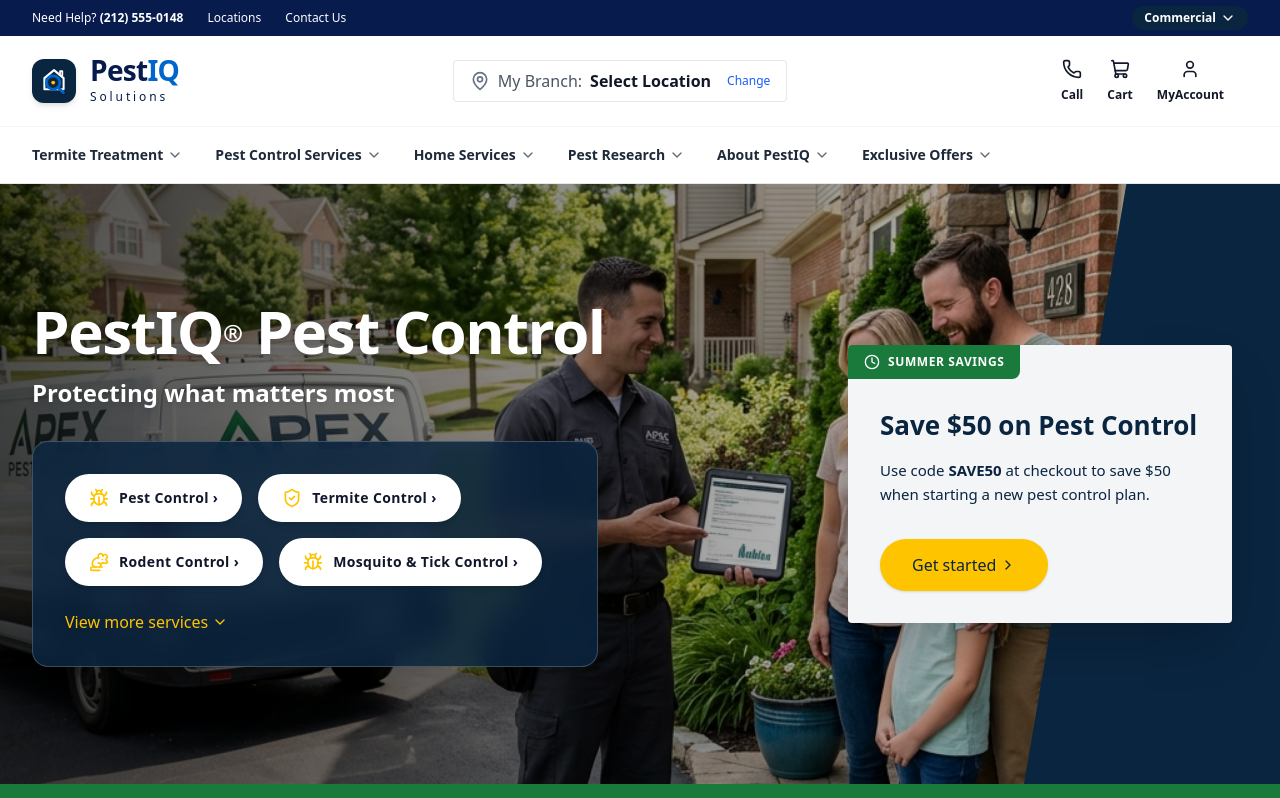
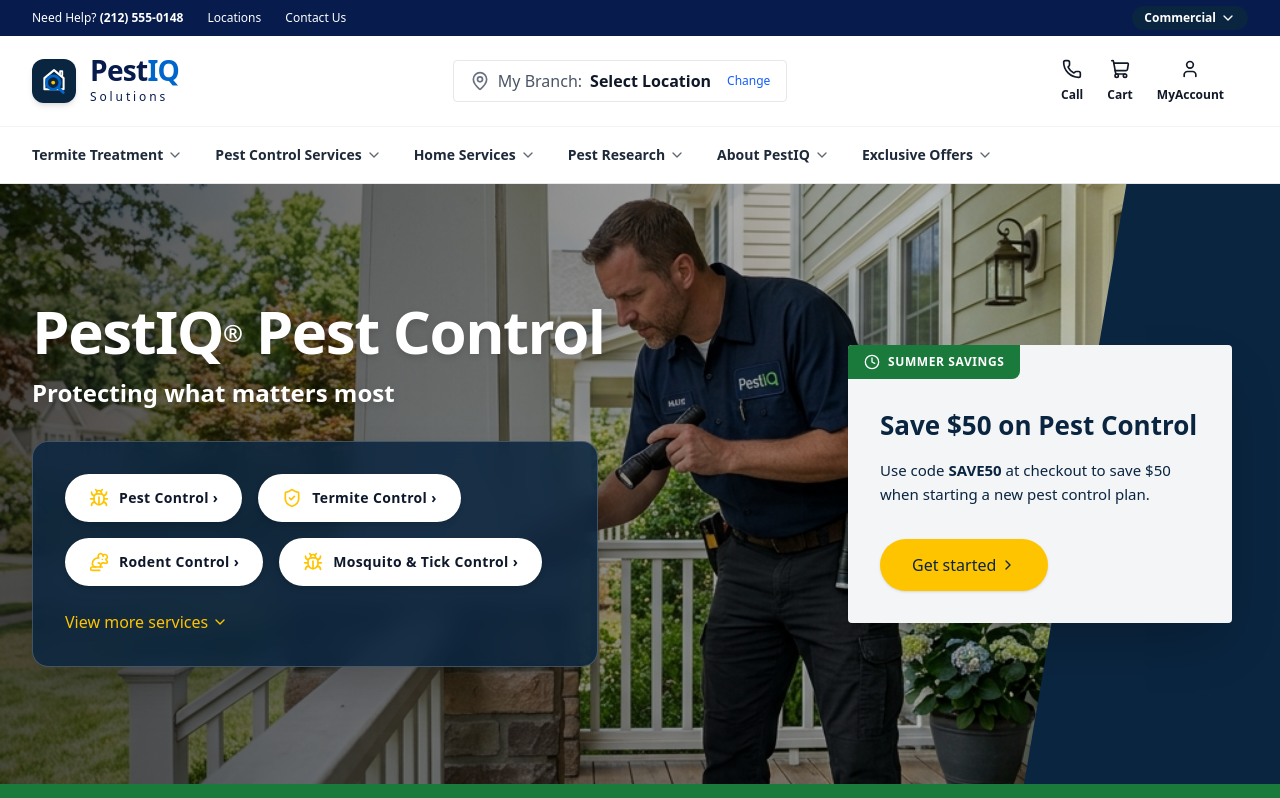
Before and after one commit to WebDesigner019/pestiq-solution-web, a Next.js app: page / in a window 1280 px wide. Shown: the top 798 px of the page. Built offline with nearby package versions, Linux system fonts and the light colour scheme.

Commit message:
Replace APEX van photo with PestIQ technician image, fix broken Pest Library images, and center Mega Menu to prevent right-edge clipping

```diff
--- a/app/about/page.tsx
+++ b/app/about/page.tsx
@@ -38,7 +38,7 @@
             </div>
             <div className="h-[280px] rounded-xl overflow-hidden border border-gray-200 shadow-md">
               <img
-                src="/images/pest-technician-pro.png"
+                src="/images/pestiq-technician-home.jpg"
                 alt="PestIQ pest control technician performing a residential inspection"
                 className="w-full h-full object-cover"
               />
--- a/app/page.tsx
+++ b/app/page.tsx
@@ -22,14 +22,14 @@
     {
       name: "Bed Bugs",
       icon: <BedDouble className="w-7 h-7" />,
-      image: "/images/bedroom.jpg",
+      image: "/images/bed-bug-mattress.png",
       description: "Careful inspection and treatment planning for suspected bed bug activity.",
       link: "/pests/bed-bugs"
     },
     {
       name: "Centipedes",
       icon: <BugOff className="w-7 h-7" />,
-      image: "/images/centipede.jpg",
+      image: "/images/spider-web.png",
       description: "Fast-moving pests typically found in damp, dark areas of the home.",
       link: "/pests/centipedes-millipedes"
     },
@@ -43,42 +43,42 @@
     {
       name: "Mice & Rats",
       icon: <Rat className="w-7 h-7" />,
-      image: "/images/rodent.jpg",
+      image: "/images/rodent-mouse.png",
       description: "Help with mice, droppings, travel paths, and possible entry gaps.",
       link: "/pests/rodents"
     },
     {
       name: "Mosquito",
       icon: <Mosquito className="w-7 h-7" />,
-      image: "/images/mosquito.jpg",
+      image: "/images/mosquito-macro.png",
       description: "Seasonal exterior service based on shade, water, and breeding conditions.",
       link: "/pests/mosquitoes"
     },
     {
       name: "Spiders",
       icon: <Bug className="w-7 h-7" />,
-      image: "/images/spider.jpg",
+      image: "/images/spider-web.png",
       description: "Web reduction, activity assessment, and practical prevention planning.",
       link: "/pests/spiders"
     },
     {
       name: "Termites",
       icon: <BugOff className="w-7 h-7" />,
-      image: "/images/termite.jpg",
+      image: "/images/ant-macro.jpg",
       description: "Comprehensive protection against wood-destroying insects.",
       link: "/pests/termites"
     },
     {
       name: "Ticks",
       icon: <Bug className="w-7 h-7" />,
-      image: "/images/tick.jpg",
+      image: "/images/mosquito-macro.png",
       description: "Protect your family and pets from tick-borne diseases.",
       link: "/pests/ticks"
     },
     {
       name: "Wildlife",
       icon: <Rat className="w-7 h-7" />,
-      image: "/images/wildlife.jpg",
+      image: "/images/suburban-houses.png",
       description: "Humane removal and exclusion services for larger pests.",
       link: "/pests/wildlife"
     }
@@ -95,7 +95,7 @@
           {/* Background Image Container */}
           <div className="absolute inset-0 z-0">
             <img
-              src="/images/pest-technician-pro.png"
+              src="/images/pestiq-technician-home.jpg"
               alt="Pest Technician"
               className="w-full h-full object-cover"
             />
@@ -425,7 +425,7 @@
         <section className="bg-white py-20 px-4">
           <div className="max-w-7xl mx-auto flex flex-col md:flex-row items-center gap-16">
             <div className="w-full md:w-1/2 rounded-2xl overflow-hidden shadow-2xl h-96">
-              <img src="/images/pest-technician-pro.png" alt="Local expert waving" className="w-full h-full object-cover" />
+              <img src="/images/pestiq-technician-home.jpg" alt="Local expert waving" className="w-full h-full object-cover" />
             </div>
             <div className="w-full md:w-1/2">
               <h2 className="text-4xl font-black text-[#071b4d] mb-6 leading-tight">Local experts, global support</h2>
--- a/components/Header.tsx
+++ b/components/Header.tsx
@@ -130,7 +130,7 @@
 
             {/* Mega Dropdown */}
             {isMegaMenuOpen && (
-              <div className="absolute top-full left-0 w-screen max-w-7xl -ml-8 bg-white shadow-xl border-t border-gray-100 p-8 grid grid-cols-5 gap-6 z-50">
+              <div className="absolute top-full -left-20 md:-left-44 w-[92vw] max-w-[960px] bg-white shadow-2xl rounded-b-xl border border-gray-200 p-6 grid grid-cols-4 md:grid-cols-5 gap-4 z-50 text-[13px]">
                 {/* Column 1 */}
                 <div className="flex flex-col space-y-3">
                   <Link href="/pests/general" className="text-gray-600 hover:text-[#1a7a3c] hover:underline">General Pest Control</Link>
```
Also changed, not shown: public/images/pestiq-technician-home.jpg (added).
